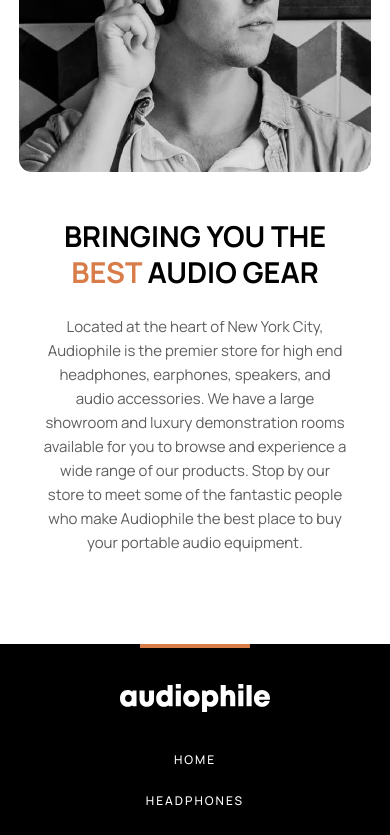
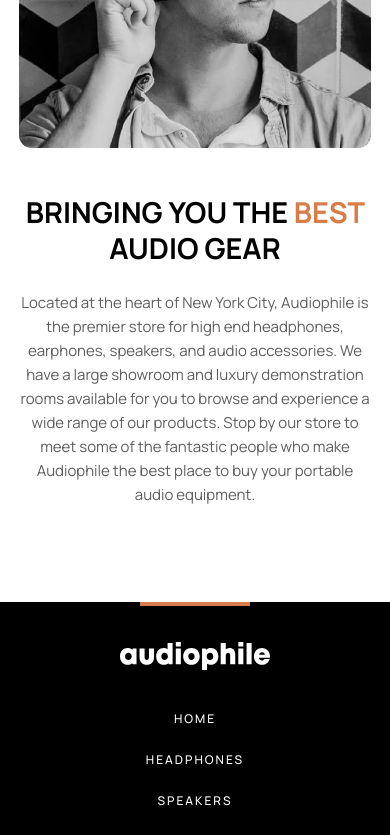
Before and after one commit to fenmow/audiophile, a Next.js app: page / in a window 390 px wide. Shown: the part 3172-4007 px from the top of the page. Built offline with nearby package versions, Linux system fonts and the light colour scheme; no server answers.

Commit message:
Changed audio gear component padding

```diff
--- a/src/components/AudioGear/AudioGear.module.scss
+++ b/src/components/AudioGear/AudioGear.module.scss
@@ -75,7 +75,7 @@
 
 @media only screen and (max-width: 640px) {
   .audio_gear {
-    padding: 4em 1.2em;
+    padding: 2.5em 1.2em 4.4em 1.2em;
     .audio_gear_container {
       grid-template-columns: repeat(1, 1fr);
       .text_content {
@@ -83,7 +83,7 @@
         flex-direction: column;
         justify-content: center;
         text-align: center;
-        padding: 0 1.5em;
+        padding: 0;
         margin-top: 10px;
         h1 {
           font-size: 1.8em;
```
